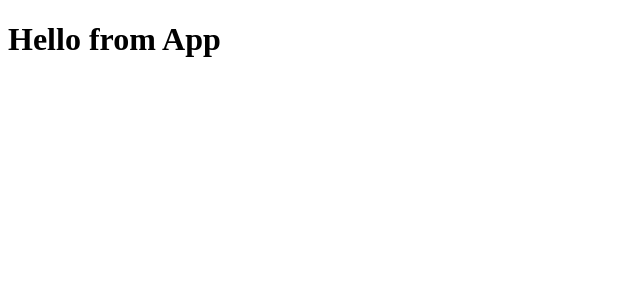
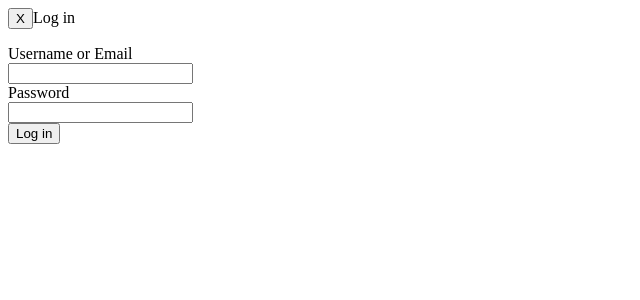
Before and after one commit to payne-j/telly, a React (Create React App) app in the folder frontend/: page /login in a window 1280 px wide. Shown: the top 300 px of the page, without its empty margins (0-640 px from the left). Built offline with nearby package versions, Linux system fonts and the light colour scheme.

Commit message:
LoginFormPage formatting adjusted

```diff
--- a/frontend/src/App.js
+++ b/frontend/src/App.js
@@ -1,6 +1,14 @@
+import React from "react";
+import { Route, Switch } from "react-router-dom";
+import LoginFormPage from "./components/LoginFormPage";
+
 function App() {
   return (
-    <h1>Hello from App</h1>
+    <Switch>
+      <Route path="/login">
+        <LoginFormPage />
+      </Route>
+    </Switch>
   );
 }
 
--- /dev/null
+++ b/frontend/src/components/LoginFormPage/index.js
@@ -0,0 +1,84 @@
+import { useState, useEffect } from "react";
+import { useDispatch, useSelector } from "react-redux";
+import { useHistory } from "react-router-dom";
+import * as sessionActions from "../../store/session";
+import "./LoginForm.css";
+
+const LoginFormPage = ({ hideForm }) => {
+  const dispatch = useDispatch();
+  const sessionUser = useSelector((state) => state.session.user);
+  const history = useHistory;
+
+  const [credential, setCredential] = useState("");
+  const [password, setPassword] = useState("");
+  const [errors, setErrors] = useState([]);
+
+  if (sessionUser) history.push("/");
+
+  const handleSubmit = (e) => {
+    e.preventDefault();
+    setErrors([]);
+    return dispatch(sessionActions.login({ credential, password })).catch(
+      async (res) => {
+        const data = await res.json();
+        if (data && data.errors) setErrors(data.errors);
+      }
+    );
+  };
+
+  const handleCancelClick = (e) => {
+    e.preventDefault();
+    hideForm();
+  };
+
+  return (
+    <form className="login-form" onSubmit={handleSubmit}>
+      <div>
+        <button
+          className="login-form-buttons"
+          type="button"
+          onClick={handleCancelClick}
+        >
+          X
+        </button>
+        <span>Log in</span>
+      </div>
+      <div>
+        <ul>
+          {errors.map((error, idx) => (
+            <li key={idx}>{error}</li>
+          ))}
+        </ul>
+      </div>
+      <div>
+        <label className="login-labels">Username or Email</label>
+      </div>
+      <div>
+        <input
+          className="login-inputs"
+          type="text"
+          value={credential}
+          onChange={(e) => setCredential(e.target.value)}
+          required
+        />
+      </div>
+      <div>
+        <label className="login-labels">Password</label>
+      </div>
+      <div>
+        <input
+          className="login-inputs"
+          type="password"
+          value={password}
+          onChange={(e) => setPassword(e.target.value)}
+          required
+        />
+      </div>
+      <button className="login-form-buttons" type="submit">
+        Log in
+      </button>
+    </form>
+  );
+};
+
+export default LoginFormPage;
```
Also changed, not shown: frontend/src/components/LoginFormPage/LoginForm.css (added), 1 other file (tests, documents, lock files or other folders).
